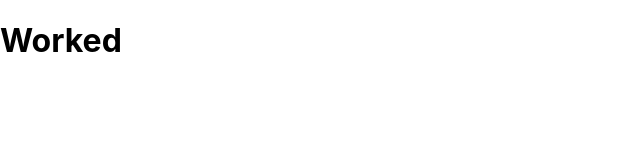
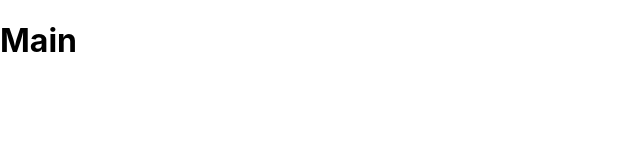
Before and after one commit to dsalvagni/aws, a React (Create React App) app: page / in a window 1280 px wide. Shown: the top 160 px of the page, without its empty margins (0-640 px from the left). Built offline with nearby package versions, Linux system fonts and the light colour scheme.

Commit message:
Update App.js

```diff
--- a/src/App.js
+++ b/src/App.js
@@ -2,7 +2,7 @@ import React from "react";
 import "./App.css";
 
 function App() {
-  return <h1>Worked</h1>;
+  return <h1>Main</h1>;
 }
 
 export default App;
```
